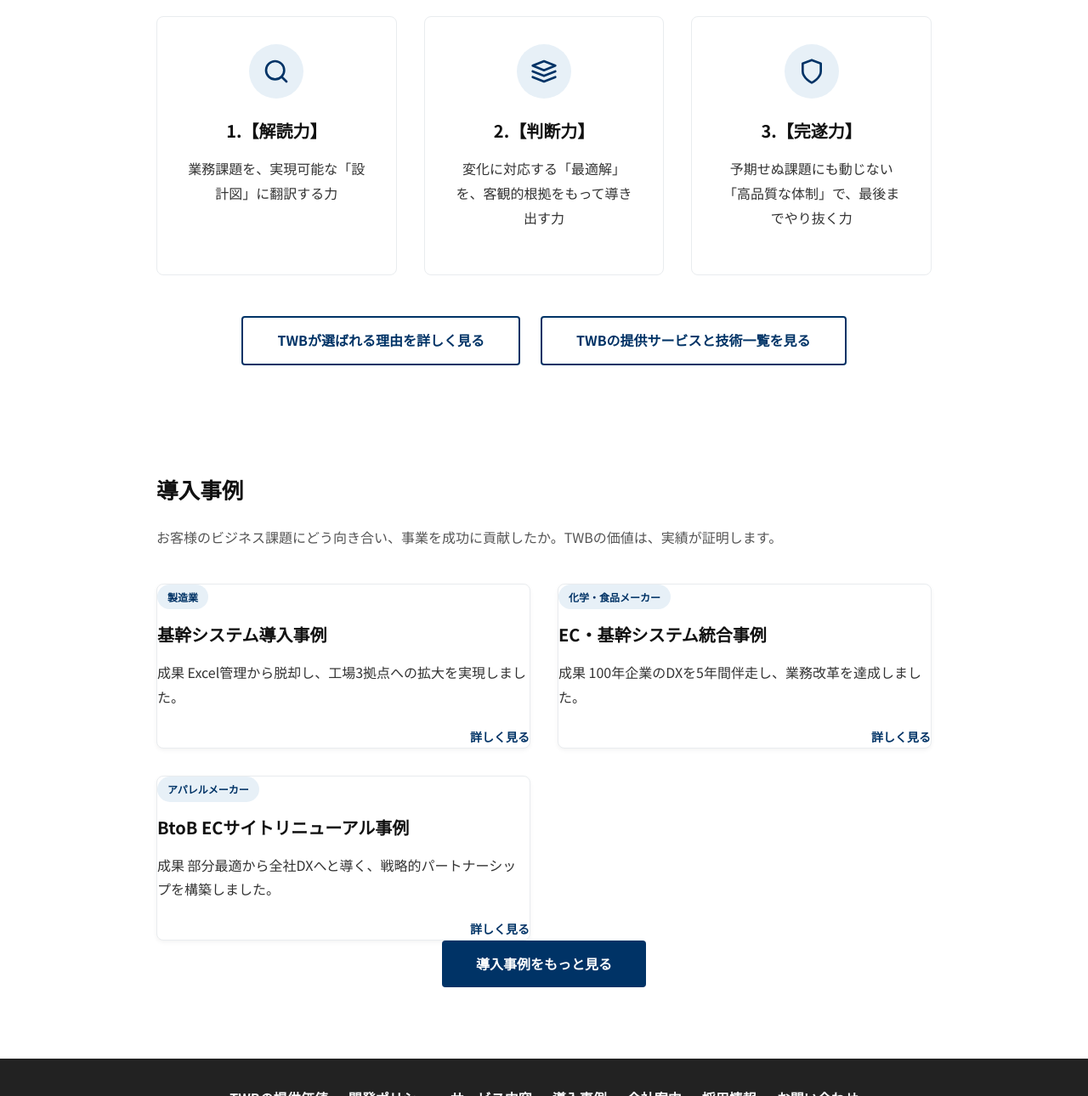
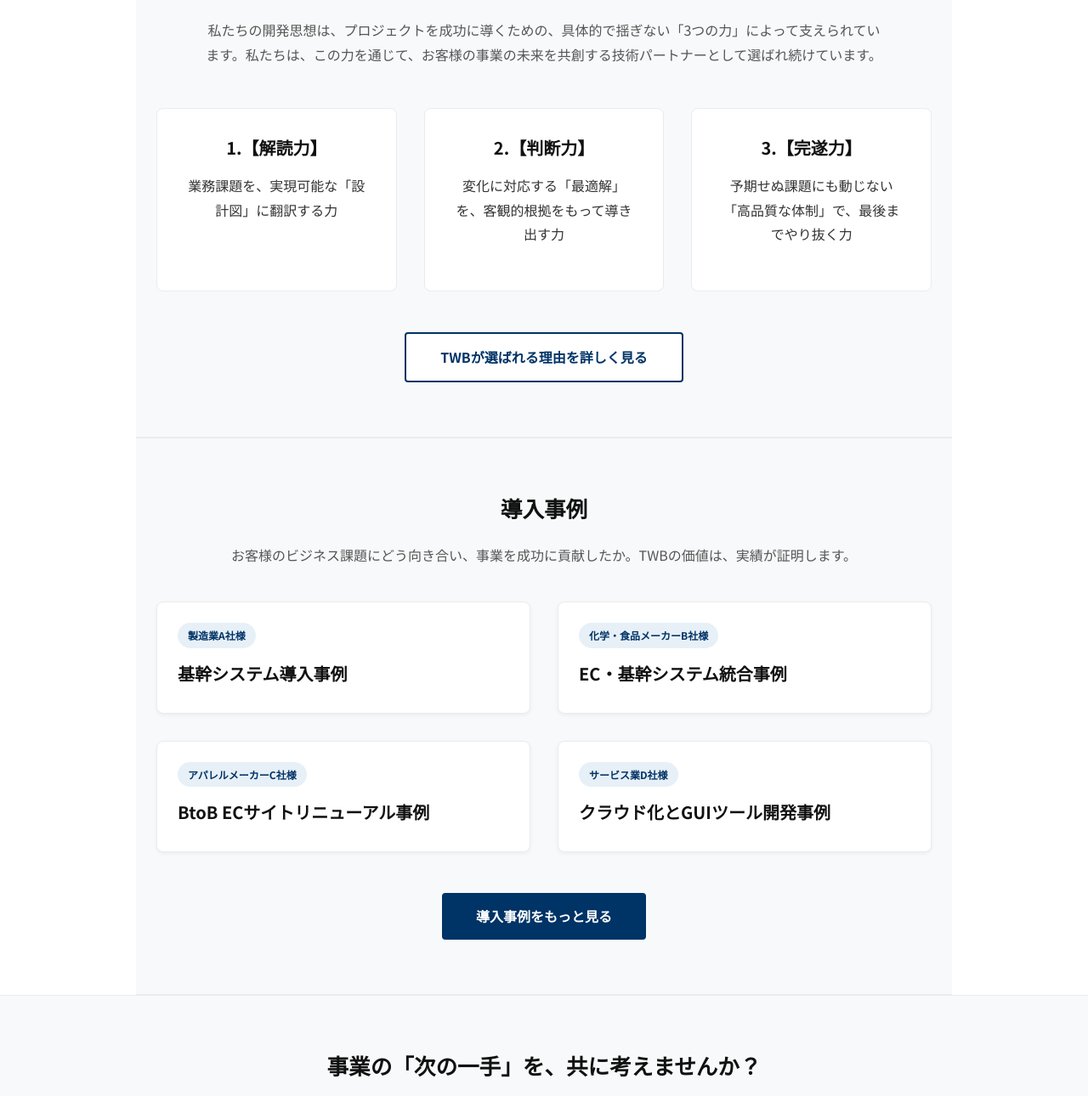
Before and after one commit to noritagu/twb-renew, a plain HTML site: page index.html in a window 1280 px wide. Shown: the part 1510-2800 px from the top of the page at 85% size. Drawn offline with Linux system fonts and the light colour scheme.

Commit message:
fix(layout): Gemini修正

```diff
--- a/css/style.css
+++ b/css/style.css
@@ -116,6 +116,13 @@ header nav {
     margin: 0 auto;
 }
 
+header .logo {
+    text-decoration: none;
+    font-weight: 900;
+    font-size: 1.5rem;
+    color: var(--twb-blue);
+}
+
 header .logo img {
     height: 48px;
     width: auto;
@@ -225,6 +232,7 @@ header ul a:hover {
     display: grid;
     grid-template-columns: repeat(auto-fit, minmax(300px, 1fr));
     gap: 2rem;
+    margin-bottom: 3rem;
 }
 .card {
     background-color: var(--surface-color);
--- a/index.html
+++ b/index.html
@@ -10,13 +10,10 @@
     <link rel="preconnect" href="https://fonts.gstatic.com" crossorigin>
     <link href="https://fonts.googleapis.com/css2?family=Noto+Sans+JP:wght@400;700;900&display=swap" rel="stylesheet">
 </head>
-<body class="antialiased">
+<body id="main">
     <header>
         <nav>
-            <a href="index.html" class="logo">
-                <img src="./images/common/pc_twb_logo.png" alt="株式会社TWB ロゴ">
-            </a>
-
+            <a href="index.html" class="logo">株式会社TWB</a>
             <ul>
                 <li><a href="value.html">TWBの提供価値</a></li>
                 <li><a href="policy.html">開発ポリシー</a></li>
@@ -26,17 +23,13 @@
                 <li><a href="reqruite.html">採用情報</a></li>
                 <li><a href="contact.html">お問い合わせ</a></li>
             </ul>
-
-            <div class="header-info">
-                <p class="tagline">TWBはお客様の「使いやすい」を実現するシステム会社です</p>
-                <img src="./images/common/header_tel.jpg" alt="電話番号 048-423-9832 営業時間 10:00-19:00">
-            </div>
         </nav>
     </header>
 
     <main>
         <section class="page-hero">
-            <h1>業務の「なぜ」から共に考え、事業の「次」をITで創造します。</h1>
+            <h1>業務の「なぜ」から共に考え、<br>事業の「次」をITで創造します。</h1>
+            <p>一緒に考え、一緒に創る。<br>明日はもっと良くなる。</p>
             <img src="./images/page/top/tatsu-main.png" alt="代表取締役 立原のメッセージと顔写真" class="hero-image">
         </section>
 
@@ -51,76 +44,66 @@
         <section class="features-section">
             <h2>事業の成功を支える、TWBの「3つの力」</h2>
             <p>私たちの開発思想は、プロジェクトを成功に導くための、具体的で揺ぎない「3つの力」によって支えられています。私たちは、この力を通じて、お客様の事業の未来を共創する技術パートナーとして選ばれ続けています。</p>
-
             <div class="features-grid">
-                <article class="feature-card">
-                    <div class="feature-card-icon">
-                        <svg xmlns="http://www.w3.org/2000/svg" width="32" height="32" viewBox="0 0 24 24" fill="none" stroke="currentColor" stroke-width="2" stroke-linecap="round" stroke-linejoin="round"><circle cx="11" cy="11" r="8"></circle><line x1="21" y1="21" x2="16.65" y2="16.65"></line></svg>
-                    </div>
+                <div class="feature-card">
                     <h3>1.【解読力】</h3>
                     <p>業務課題を、実現可能な「設計図」に翻訳する力</p>
-                </article>
-
-                <article class="feature-card">
-                    <div class="feature-card-icon">
-                        <svg xmlns="http://www.w3.org/2000/svg" width="32" height="32" viewBox="0 0 24 24" fill="none" stroke="currentColor" stroke-width="2" stroke-linecap="round" stroke-linejoin="round"><path d="M12 3L2 7l10 4 10-4-10-4z"></path><path d="M2 17l10 4 10-4"></path><path d="M2 12l10 4 10-4"></path></svg>
-                    </div>
+                </div>
+                <div class="feature-card">
                     <h3>2.【判断力】</h3>
                     <p>変化に対応する「最適解」を、客観的根拠をもって導き出す力</p>
-                </article>
-
-                <article class="feature-card">
-                    <div class="feature-card-icon">
-                        <svg xmlns="http://www.w3.org/2000/svg" width="32" height="32" viewBox="0 0 24 24" fill="none" stroke="currentColor" stroke-width="2" stroke-linecap="round" stroke-linejoin="round"><path d="M12 22s8-4 8-10V5l-8-3-8 3v7c0 6 8 10 8 10z"></path></svg>
-                    </div>
+                </div>
+                <div class="feature-card">
                     <h3>3.【完遂力】</h3>
                     <p>予期せぬ課題にも動じない「高品質な体制」で、最後までやり抜く力</p>
-                </article>
+                </div>
             </div>
-
             <div class="secondary-cta-container">
                 <a href="value.html" class="btn-secondary">TWBが選ばれる理由を詳しく見る</a>
-                <a href="service.html" class="btn-secondary">TWBの提供サービスと技術一覧を見る</a>
             </div>
         </section>
 
         <section class="cases-section">
             <h2>導入事例</h2>
             <p>お客様のビジネス課題にどう向き合い、事業を成功に貢献したか。TWBの価値は、実績が証明します。</p>
-
             <div class="card-container">
                 <article class="card">
-                    <div class="card-tag">製造業</div>
-                    <h3 class="card-title">基幹システム導入事例</h3>
-                    <p class="card-outcome">
-                        <span class="card-label">成果</span>
-                        Excel管理から脱却し、工場3拠点への拡大を実現しました。
-                    </p>
-                    <a href="./cases/case-a.html" class="card-link">詳しく見る</a>
+                    <div class="card-body">
+                        <div class="card-tag">製造業A社様</div>
+                        <h3 class="card-title"><a href="cases/case-a.html">基幹システム導入事例</a></h3>
+                    </div>
                 </article>
-
                 <article class="card">
-                    <div class="card-tag">化学・食品メーカー</div>
-                    <h3 class="card-title">EC・基幹システム統合事例</h3>
-                    <p class="card-outcome">
-                        <span class="card-label">成果</span>
-                        100年企業のDXを5年間伴走し、業務改革を達成しました。
-                    </p>
-                    <a href="./cases/case-b.html" class="card-link">詳しく見る</a>
+                    <div class="card-body">
+                        <div class="card-tag">化学・食品メーカーB社様</div>
+                        <h3 class="card-title"><a href="cases/case-b.html">EC・基幹システム統合事例</a></h3>
+                    </div>
                 </article>
-
                 <article class="card">
-                    <div class="card-tag">アパレルメーカー</div>
-                    <h3 class="card-title">BtoB ECサイトリニューアル事例</h3>
-                    <p class="card-outcome">
-                        <span class="card-label">成果</span>
-                        部分最適から全社DXへと導く、戦略的パートナーシップを構築しました。
-                    </p>
-                    <a href="./cases/case-c.html" class="card-link">詳しく見る</a>
+                    <div class="card-body">
+                        <div class="card-tag">アパレルメーカーC社様</div>
+                        <h3 class="card-title"><a href="cases/case-c.html">BtoB ECサイトリニューアル事例</a></h3>
+                    </div>
+                </article>
+                <article class="card">
+                    <div class="card-body">
+                        <div class="card-tag">サービス業D社様</div>
+                        <h3 class="card-title"><a href="cases/case-d.html">クラウド化とGUIツール開発事例</a></h3>
+                    </div>
                 </article>
             </div>
+            <div class="text-center">
+                <a href="cases.html" class="btn">導入事例をもっと見る</a>
+            </div>
+        </section>
 
-            <p class="text-center"><a href="cases.html" class="btn">導入事例をもっと見る</a></p>
+        <section class="cta-section">
+            <h2>事業の「次の一手」を、共に考えませんか？</h2>
+            <p>業務の効率化、新しいサービスの開発、DXの推進。何から手をつければ良いかわからない、そんな時こそ私たちにご相談ください。お客様のビジネスに深く寄り添い、最適な解決策をご提案します。</p>
+            <div class="secondary-cta-container">
+                <a href="contact.html" class="btn">無料で相談してみる</a>
+                <a href="service.html" class="btn-secondary">サービス内容を見る</a>
+            </div>
         </section>
     </main>
 
```
